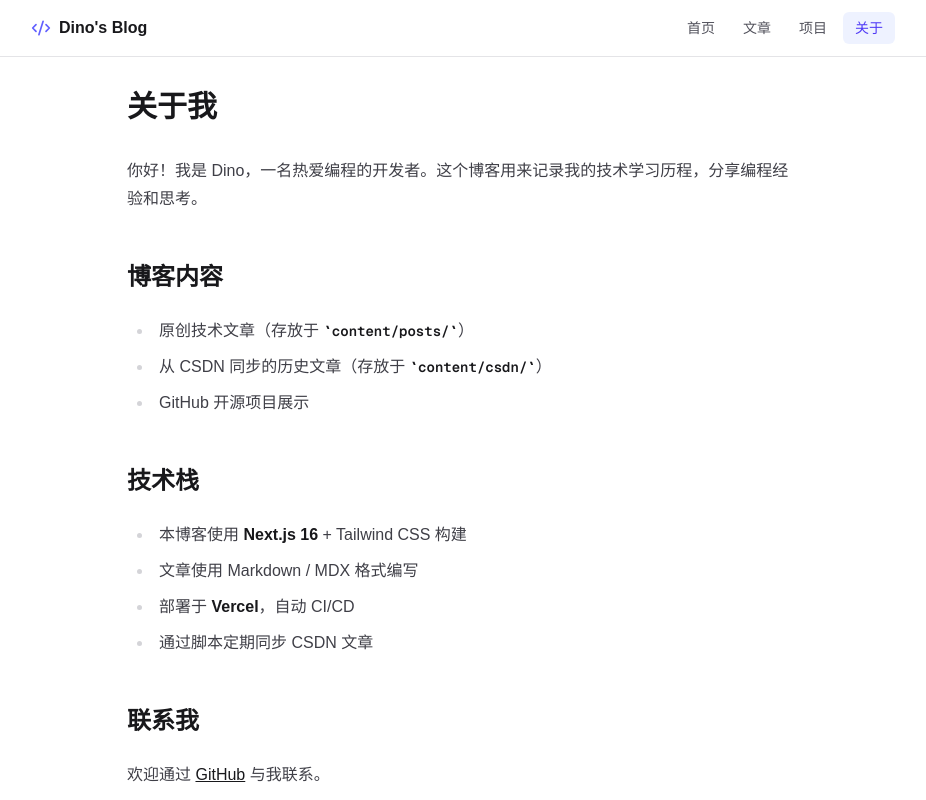
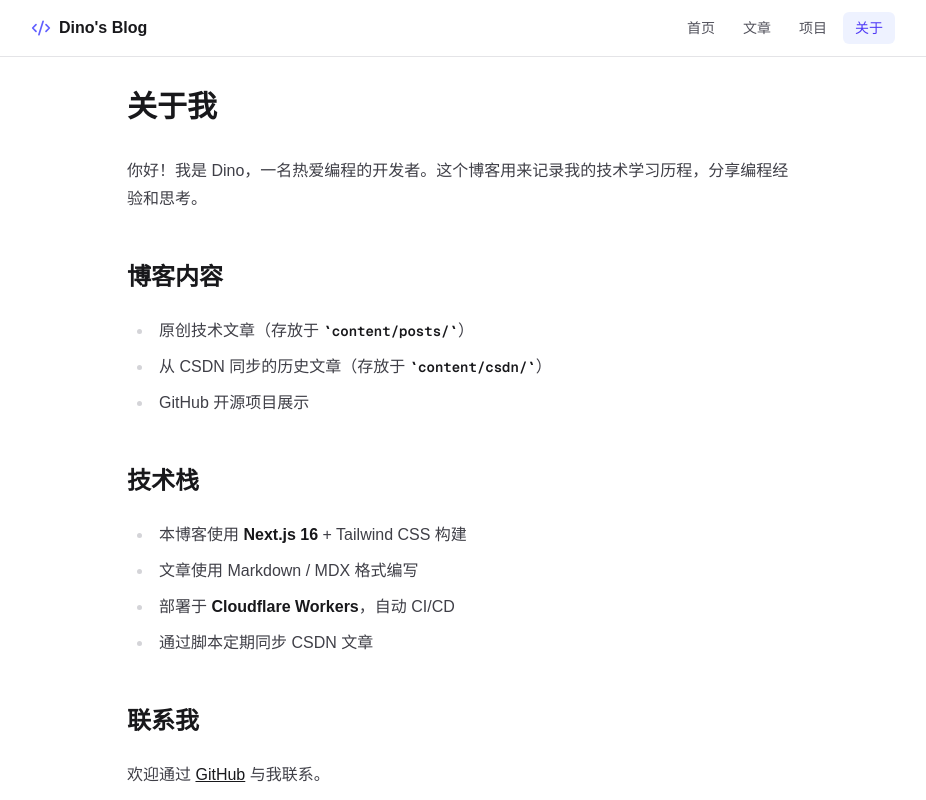
Before and after one commit to Dinoo1412/my-blog, a Next.js app: page /about in a window 1280 px wide. Shown: the top 800 px of the page, without its empty margins (177-1103 px from the left). Built offline with nearby package versions, Linux system fonts and the light colour scheme.

Commit message:
chore: update config for Cloudflare deploy, add branching strategy and CI workflow

```diff
--- a/src/app/about/page.tsx
+++ b/src/app/about/page.tsx
@@ -42,7 +42,7 @@ export default async function AboutPage() {
         <ul>
           <li>本博客使用 <strong>Next.js 16</strong> + Tailwind CSS 构建</li>
           <li>文章使用 Markdown / MDX 格式编写</li>
-          <li>部署于 <strong>Vercel</strong>，自动 CI/CD</li>
+          <li>部署于 <strong>Cloudflare Workers</strong>，自动 CI/CD</li>
           <li>通过脚本定期同步 CSDN 文章</li>
         </ul>
         <h2>联系我</h2>
--- a/src/app/layout.tsx
+++ b/src/app/layout.tsx
@@ -28,7 +28,7 @@ export default function RootLayout({ children }: { children: React.ReactNode })
         <footer className="mt-16 border-t border-zinc-200 py-8 text-center text-sm text-zinc-400 dark:border-zinc-800">
           <p>
             Built with Next.js · 同步自{" "}
-            <a href="https://github.com" target="_blank" rel="noopener noreferrer" className="hover:text-indigo-500">
+            <a href="https://github.com/Dinoo1412" target="_blank" rel="noopener noreferrer" className="hover:text-indigo-500">
               GitHub
             </a>{" "}
             &amp;{" "}
```
Also changed, not shown: 1 other file (tests, documents, lock files or other folders).
